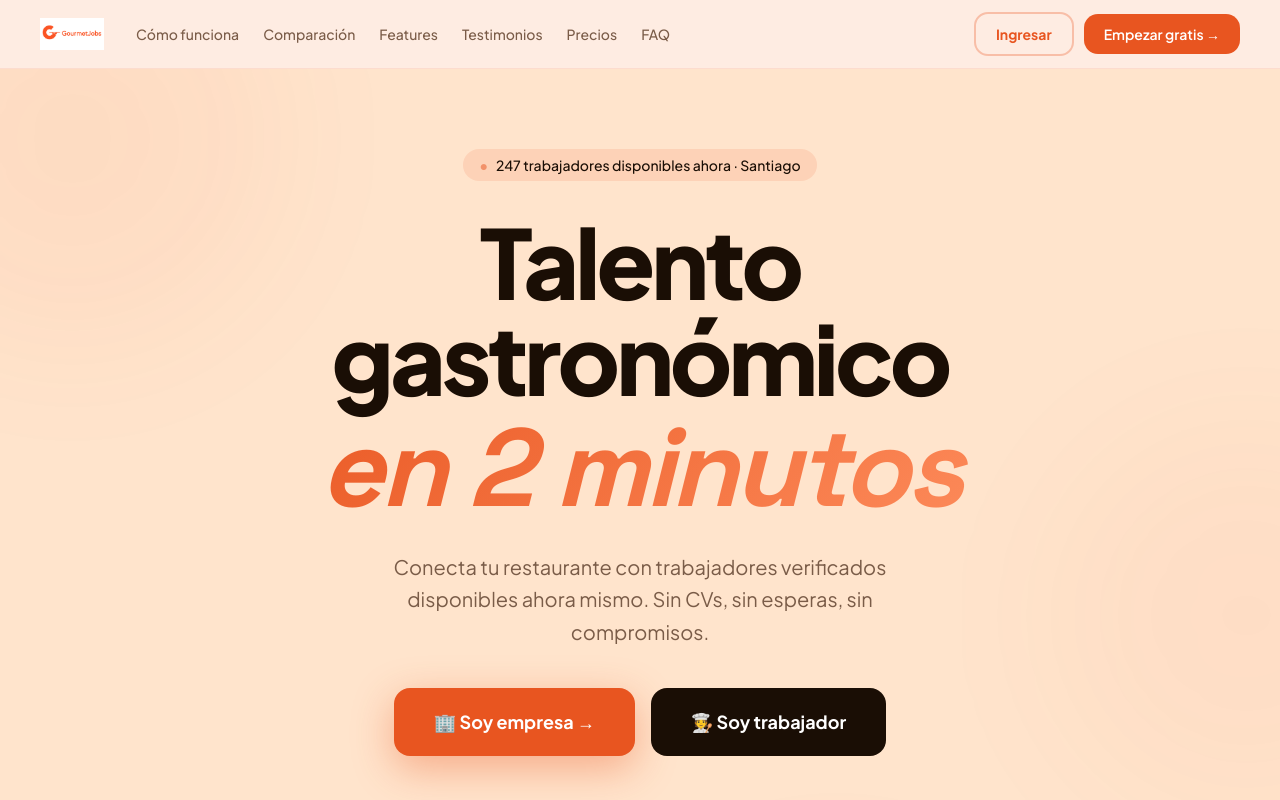
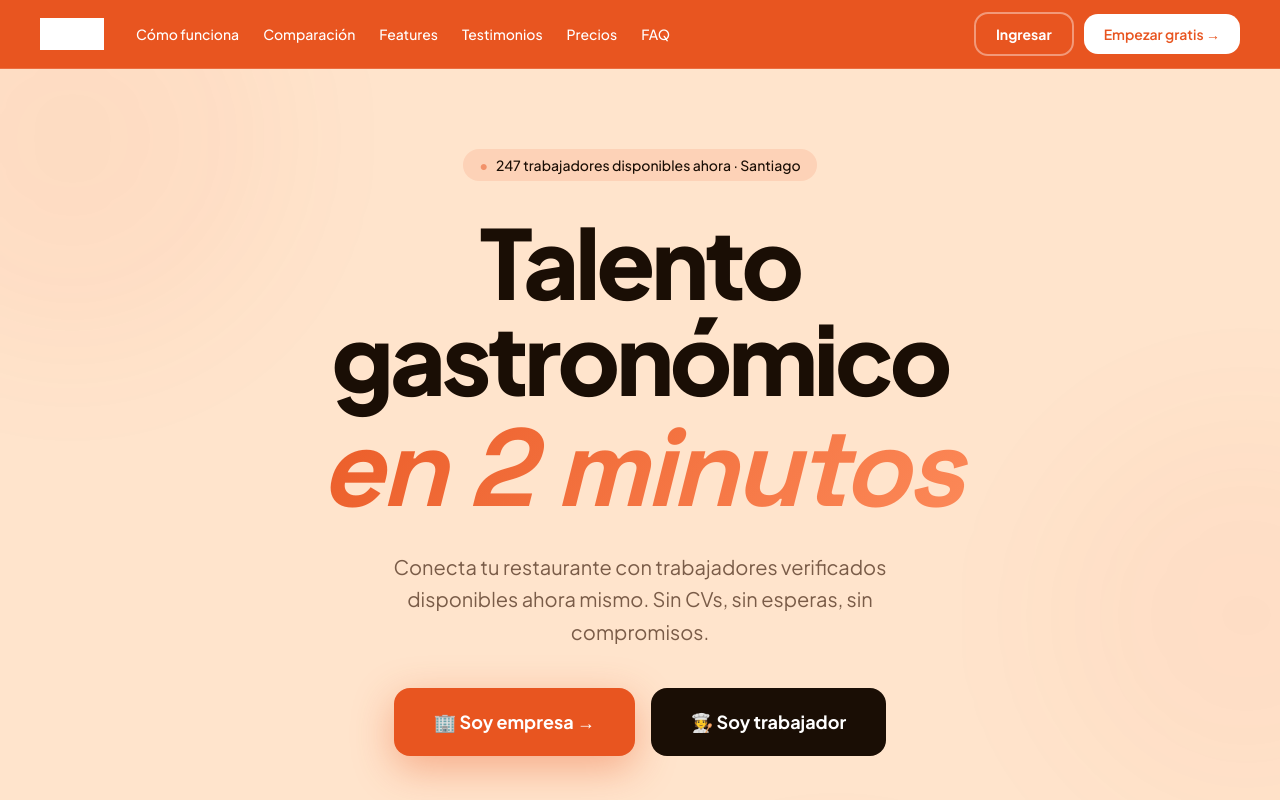
Before and after one commit to hernanazocar/GourmetJobs, a Next.js app: page / in a window 1280 px wide. Shown: the top 800 px of the page. Built offline with nearby package versions, Linux system fonts and the light colour scheme.

Commit message:
Nav: orange bg, white logo, white text, white CTA button
Co-Authored-By: Claude Opus 4.6 (1M context) <noreply@anthropic.com>

```diff
--- a/src/components/Nav.tsx
+++ b/src/components/Nav.tsx
@@ -31,13 +31,13 @@ export default function Nav() {
         className="transition-all duration-300 px-6 md:px-10 py-3 flex items-center justify-between"
         style={{
           background: scrolled
-            ? "rgba(255, 245, 238, 0.98)"
-            : "rgba(255, 245, 238, 0.95)",
+            ? "rgba(232, 85, 32, 0.98)"
+            : "#E85520",
           backdropFilter: "blur(24px)",
           WebkitBackdropFilter: "blur(24px)",
-          borderBottom: "1px solid rgba(232, 85, 32, 0.1)",
+          borderBottom: "1px solid rgba(255, 255, 255, 0.15)",
           boxShadow: scrolled
-            ? "0 8px 32px rgba(0, 0, 0, 0.08)"
+            ? "0 8px 32px rgba(0, 0, 0, 0.15)"
             : "none",
         }}
       >
@@ -45,7 +45,7 @@ export default function Nav() {
         <div className="flex items-center gap-8">
           <a href="#" className="shrink-0">
             <Image
-              src="/logo.png"
+              src="/logo-white.png"
               alt="GourmetJobs"
               width={180}
               height={40}
@@ -59,7 +59,7 @@ export default function Nav() {
               <a
                 key={link.href}
                 href={link.href}
-                className="text-[#7A5C48] font-medium hover:text-orange transition-colors duration-200 text-sm"
+                className="text-white font-medium hover:text-white/80 transition-colors duration-200 text-sm"
               >
                 {link.label}
               </a>
@@ -71,16 +71,16 @@ export default function Nav() {
         <div className="hidden md:flex items-center gap-2.5">
           <a
             href="#"
-            className="text-sm font-bold text-orange px-5 py-2.5 rounded-[14px] transition-all duration-200 hover:bg-orange/5"
+            className="text-sm font-bold text-white px-5 py-2.5 rounded-[14px] transition-all duration-200 hover:bg-white/10"
             style={{
-              border: "2px solid rgba(232, 85, 32, 0.3)",
+              border: "2px solid rgba(255, 255, 255, 0.4)",
             }}
           >
             Ingresar
           </a>
           <a
             href="#"
-            className="text-sm font-semibold text-white bg-orange hover:bg-orange2 px-5 py-2.5 rounded-[14px] transition-all duration-200"
+            className="text-sm font-semibold text-orange bg-white hover:bg-cream px-5 py-2.5 rounded-[14px] transition-all duration-200"
           >
             Empezar gratis →
           </a>
@@ -93,17 +93,17 @@ export default function Nav() {
           aria-label="Toggle menu"
         >
           <span
-            className={`block w-5 h-[2px] bg-[#1A0E05] rounded-full transition-all duration-300 ${
+            className={`block w-5 h-[2px] bg-white rounded-full transition-all duration-300 ${
               mobileOpen ? "rotate-45 translate-y-[7px]" : ""
             }`}
           />
           <span
-            className={`block w-5 h-[2px] bg-[#1A0E05] rounded-full transition-all duration-300 ${
+            className={`block w-5 h-[2px] bg-white rounded-full transition-all duration-300 ${
               mobileOpen ? "opacity-0" : ""
             }`}
           />
           <span
-            className={`block w-5 h-[2px] bg-[#1A0E05] rounded-full transition-all duration-300 ${
+            className={`block w-5 h-[2px] bg-white rounded-full transition-all duration-300 ${
               mobileOpen ? "-rotate-45 -translate-y-[7px]" : ""
             }`}
           />
@@ -119,7 +119,7 @@ export default function Nav() {
         <div
           className="px-6 py-5 flex flex-col gap-3"
           style={{
-            background: "rgba(255, 245, 238, 0.98)",
+            background: "rgba(232, 85, 32, 0.98)",
             backdropFilter: "blur(24px)",
             WebkitBackdropFilter: "blur(24px)",
             borderBottom: "1px solid rgba(232, 85, 32, 0.1)",
@@ -130,7 +130,7 @@ export default function Nav() {
               key={link.href}
               href={link.href}
               onClick={() => setMobileOpen(false)}
-              className="text-[#7A5C48] font-medium hover:text-orange transition-colors duration-200 text-sm py-2"
+              className="text-white font-medium hover:text-white/80 transition-colors duration-200 text-sm py-2"
             >
               {link.label}
             </a>
```
Also changed, not shown: public/logo-white.png (added).
